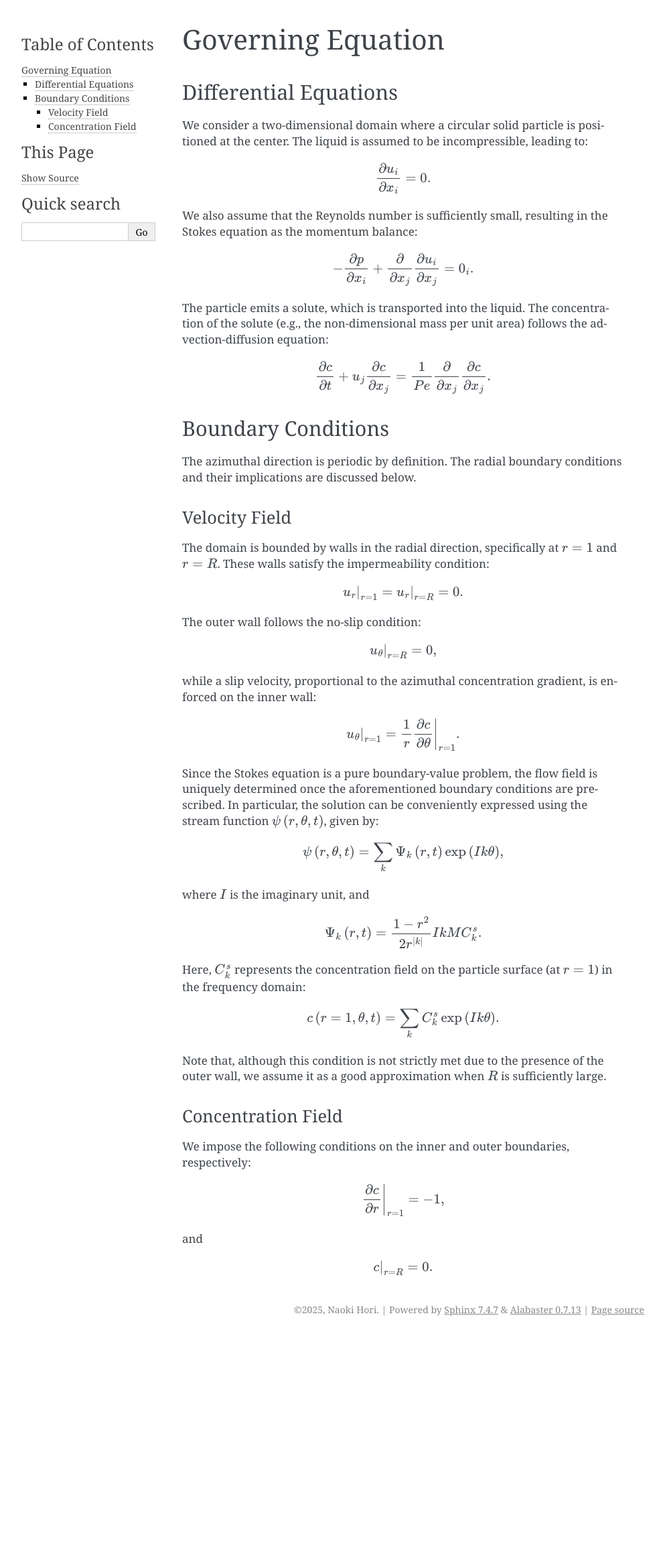
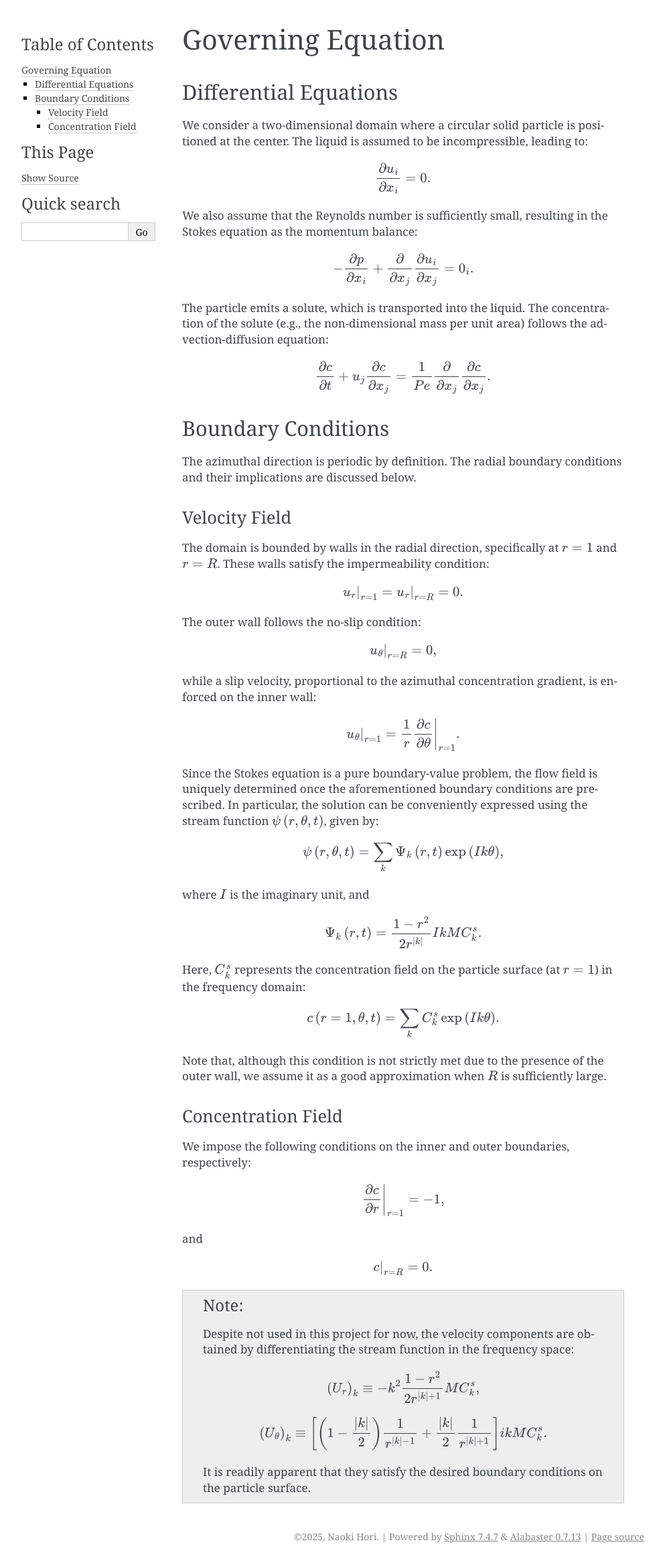
Before and after one commit to NaokiHori/SwimmingParticle, a Sphinx documentation site: the page built from docs/source/governing_equation.rst, in a window 1280 px wide. Shown: the whole page at 67% size, without its empty margins (148-1141 px from the left). Built offline with Sphinx 7.4.7, drawn with Linux system fonts in a browser that asks for light colours; formulas are drawn with MathJax 3; before the commit the page ends 1995 px from its top, so only the background shows below that.

Commit message:
[mod] css

```diff
--- /dev/null
+++ b/docs/source/_static/custom.css
@@ -0,0 +1,4 @@
+div.MathJax_Display {
+  overflow-x: scroll;
+  overflow-y: hidden;
+}
--- a/docs/source/conf.py
+++ b/docs/source/conf.py
@@ -3,6 +3,7 @@ author = "Naoki Hori"
 copyright = f"2025, {author}"
 
 html_theme = "alabaster"
+html_static_path = ["_static"]
 html_theme_options = {
     "fixed_sidebar": "false",
     "github_banner": "false",
--- a/docs/source/governing_equation.rst
+++ b/docs/source/governing_equation.rst
@@ -132,3 +132,34 @@ and
     \vat{c}{\vr = R}
     =
     0.
+
+.. note::
+
+    Despite not used in this project for now, the velocity components are obtained by differentiating the stream function in the frequency space:
+
+    .. math::
+
+        \left( U_{\vr} \right)_k
+        \equiv
+        -
+        k^2
+        \frac{
+            1 - {\vr}^2
+        }{
+            2 {\vr}^{\left| k \right| + 1}
+        }
+        M C_k^s,
+
+    .. math::
+
+        \left( U_{\vt} \right)_k
+        \equiv
+        \left[
+            \left( 1 - \frac{\left| k \right|}{2} \right)
+            \frac{1}{{\vr}^{\left| k \right| - 1}}
+            +
+            \frac{\left| k \right|}{2} \frac{1}{{\vr}^{\left| k \right| + 1}}
+        \right]
+        i k M C_k^s.
+
+    It is readily apparent that they satisfy the desired boundary conditions on the particle surface.
```
